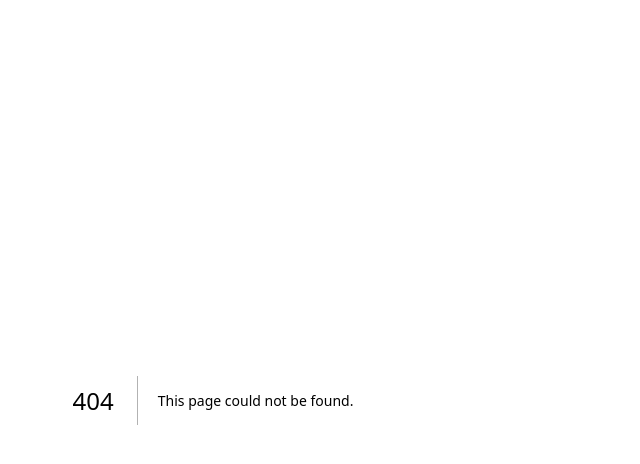
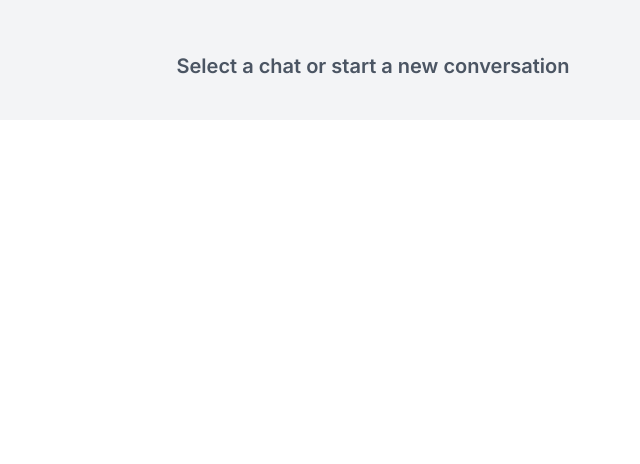
Before and after one commit to tejal-supe/messenger, a Next.js app: page /users in a window 1280 px wide. Before the commit this address had no page. Shown: the top 464 px of the page, without its empty margins (427-1067 px from the left). Built offline with nearby package versions, Linux system fonts and the light colour scheme.

Commit message:
users page

```diff
--- a/app/(site)/components/AuthForm.tsx
+++ b/app/(site)/components/AuthForm.tsx
@@ -11,21 +11,23 @@
 import Input from "@/app/components/Inputs/Input";
 import AuthSocialButton from "./AuthSocialButton";
 import config from "@/app/config/routers.json";
+import { useRouter } from "next/navigation";
 
 type Variant = "LOGIN" | "REGISTER";
 const Register_Api = config.REGISTER;
 
 const AuthForm = () => {
-  const session = useSession()
+  const session = useSession();
+  const router = useRouter();
   const [variant, setVariant] = useState<Variant>("LOGIN");
   const [isLoading, setIsLoading] = useState(false);
 
   useEffect(()=>{
     if(session.status ==='authenticated'){
-      console.log("Autenticated");
+     router.push('/users')
 
     }
-  },[session.status])
+  },[session.status,router])
 
   const toggleState = useCallback(() => {
     if (variant === "LOGIN") {
@@ -56,7 +58,7 @@
         .post(Register_Api, data)
         .then(() => {
           toast.success("User is created!");
-          setVariant("LOGIN");
+          signIn('credentials',data)
         })
         .catch(() => toast.error("Something went wrong while registering"))
         .finally(() => setIsLoading(false));
@@ -73,6 +75,7 @@
           }
           if (callback?.ok && !callback?.error) {
             toast.success("Welcome!");
+            router.push('/users')
           }
         })
         .finally(() => setIsLoading(false));
--- /dev/null
+++ b/app/components/EmptyState.tsx
@@ -0,0 +1,13 @@
+import React from 'react'
+
+const EmptyState = () => {
+  return (
+    <div className='px-4 py-10 sm:px-6 lg:px-8 h-full flex justify-center items-center bg-gray-100'>
+        <div className="text-center items-center flex flex-col">
+            <h3 className='mt-3 text-xl font-semibold text-gray-600'>Select a chat or start a new conversation</h3>
+        </div>
+    </div>
+  )
+}
+
+export default EmptyState
--- /dev/null
+++ b/app/users/layout.tsx
@@ -0,0 +1,9 @@
+export default async function UserLayout({
+    children}:{children:React.ReactNode}
+){
+    return (
+        <div>
+            {children}
+        </div>
+    )
+}
--- /dev/null
+++ b/app/users/page.tsx
@@ -0,0 +1,14 @@
+// 'use client'
+import { signOut } from 'next-auth/react'
+import EmptyState from '../components/EmptyState'
+
+const Users = () => {
+  return (
+    <div className='hidden lg:block lg:pl-80 h-full'>
+      <EmptyState />
+        {/*  */}
+    </div>
+  )
+}
+
+export default Users
```
Also changed, not shown: middleware.ts (added, +14 -0 lines), 1 other file (tests, documents, lock files or other folders).
